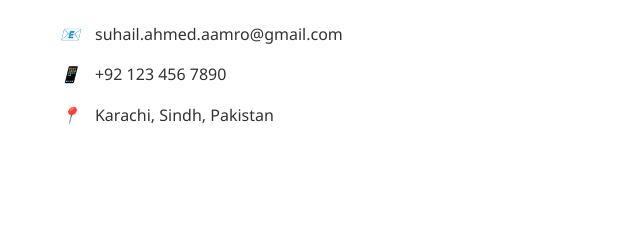
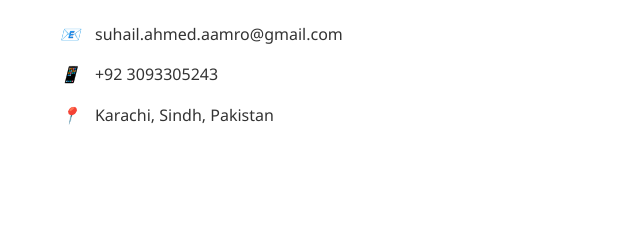
Before and after one commit to SuhailAhmedAamro/My-Portfilo-41201, a plain HTML site: page index.html in a window 1280 px wide. Shown: the part 5239-5479 px from the top of the page, 0-640 px from the left. Drawn offline with Linux system fonts and the light colour scheme.

Commit message:
Update index.html

```diff
--- a/index.html
+++ b/index.html
@@ -249,7 +249,7 @@
                         </li>
                         <li>
                             <i>📱</i>
-                            <span>+92 123 456 7890</span>
+                            <span>+92 3093305243</span>
                         </li>
                         <li>
                             <i>📍</i>
```
